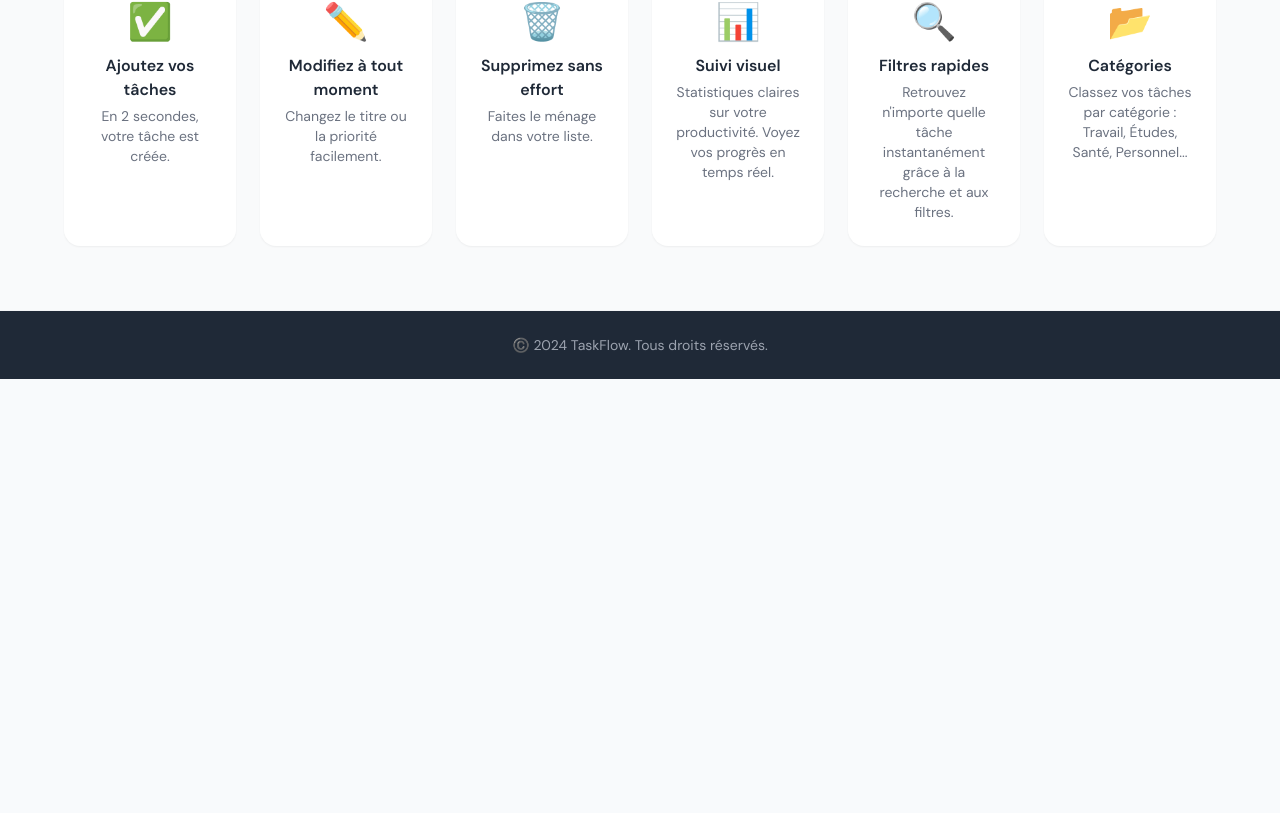
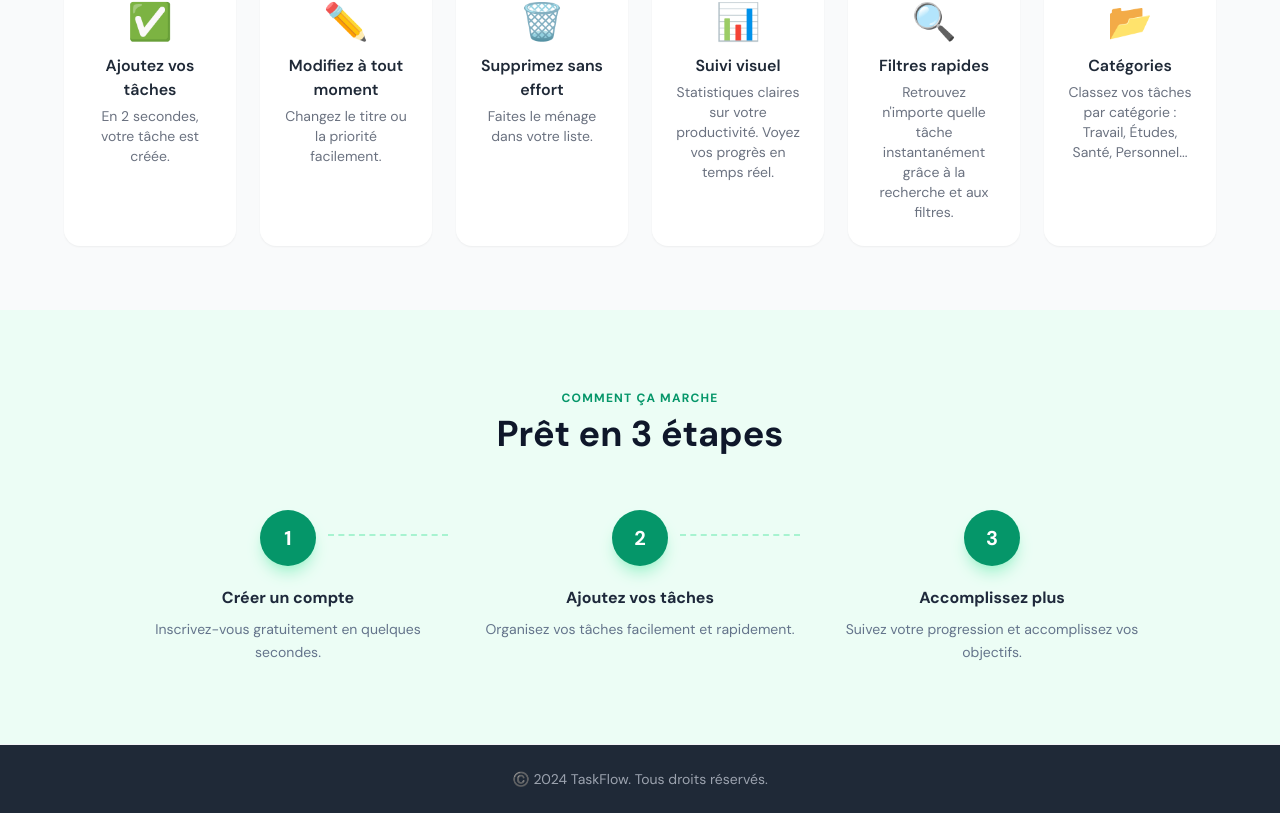
Before and after one commit to joxane-amdy/projet-react, a React (Vite) app: page / in a window 1280 px wide. Shown: the part 783-1596 px from the top of the page. Before the commit the page ends 1162 px from the top, so only its background shows below. Built offline with nearby package versions, Linux system fonts and the light colour scheme.

Commit message:
Amelioration de la Page d'accueil

```diff
--- a/src/composants/pages/Landing.tsx
+++ b/src/composants/pages/Landing.tsx
@@ -1,5 +1,11 @@
 import React from "react";
 import { useNavigate } from "react-router-dom";
+
+const STEPS = [
+  { num: 1, title: "Créer un compte", desc: "Inscrivez-vous gratuitement en quelques secondes." },
+  { num: 2, title: "Ajoutez vos tâches", desc: "Organisez vos tâches facilement et rapidement." },
+  { num: 3, title: "Accomplissez plus", desc: "Suivez votre progression et accomplissez vos objectifs." },
+];
 
 export default function Landing() {
   const navigate = useNavigate();
@@ -80,6 +86,30 @@ export default function Landing() {
         </div>
       </section>
 
+      <section id="how" className="py-20 px-6 bg-emerald-50">
+        <div className="max-w-5xl mx-auto">
+          <div className="text-center mb-14">
+            <span className="text-xs font-bold uppercase tracking-widest text-emerald-600 block mb-2">Comment ça marche</span>
+            <h2 className="text-4xl font-extrabold text-slate-900">Prêt en 3 étapes</h2>
+          </div>
+          <div className="grid md:grid-cols-3 gap-8">
+            {STEPS.map((s, i) => (
+              <div key={s.num} className="relative flex flex-col items-center text-center">
+                {i < STEPS.length - 1 && (
+                  <div className="hidden md:block absolute top-6 left-[calc(50%+2.5rem)] right-0 h-px border-t-2 border-dashed border-emerald-200" />
+                )}
+                <div className="w-14 h-14 rounded-full bg-emerald-600 text-white font-extrabold text-xl flex items-center justify-center mb-5 shadow-lg shadow-emerald-200">
+                  {s.num}
+                </div>
+                <h3 className="font-bold text-slate-800 mb-2">{s.title}</h3>
+                <p className="text-sm text-slate-500 leading-relaxed">{s.desc}</p>
+              </div>
+            ))}
+          </div>
+        </div>
+      </section>
+
+
       {/* ── Footer ── */}
       <footer className="bg-gray-800 text-center py-6 text-sm text-gray-400 border-t border-gray-100">
         ©️ 2024 TaskFlow. Tous droits réservés.
```
